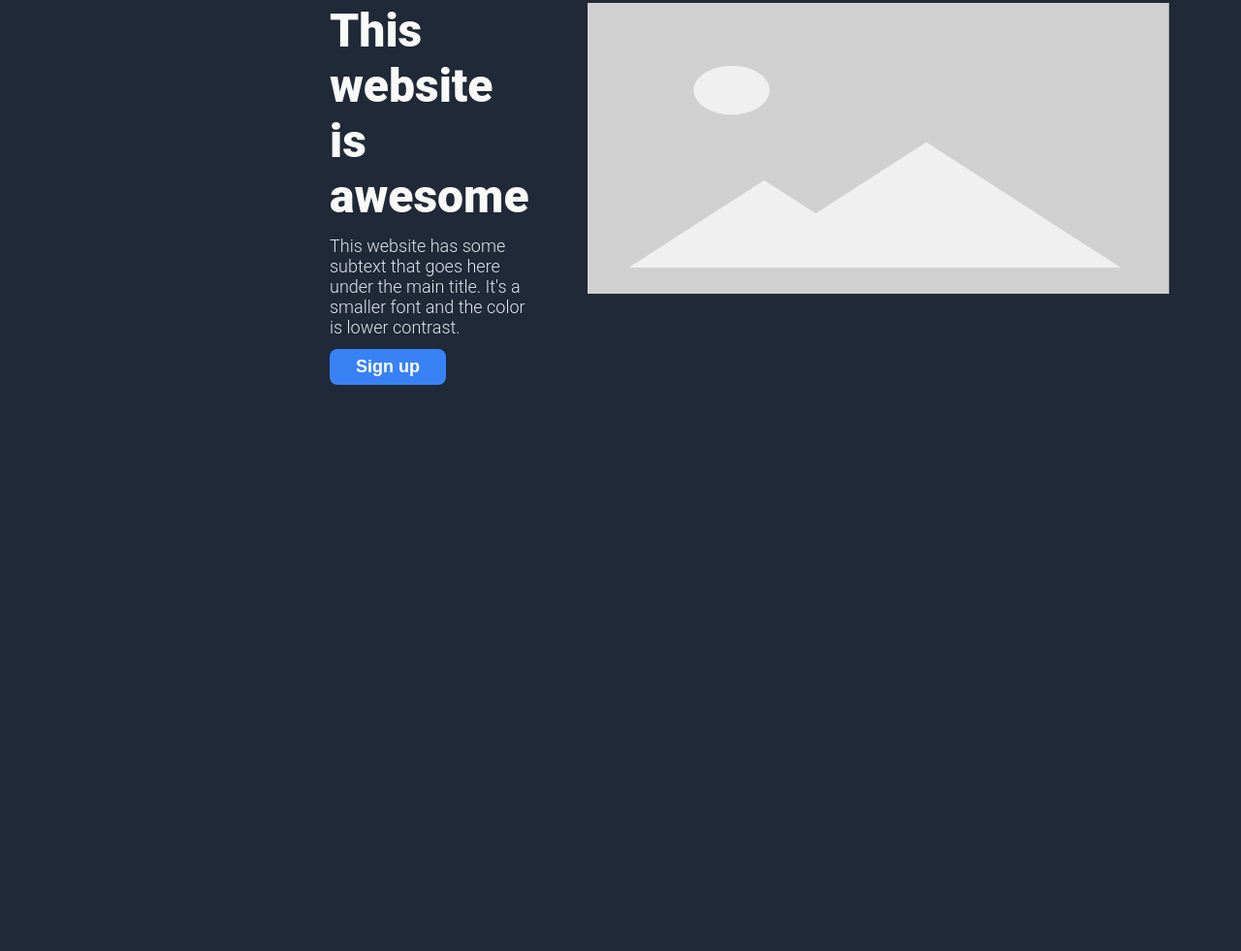
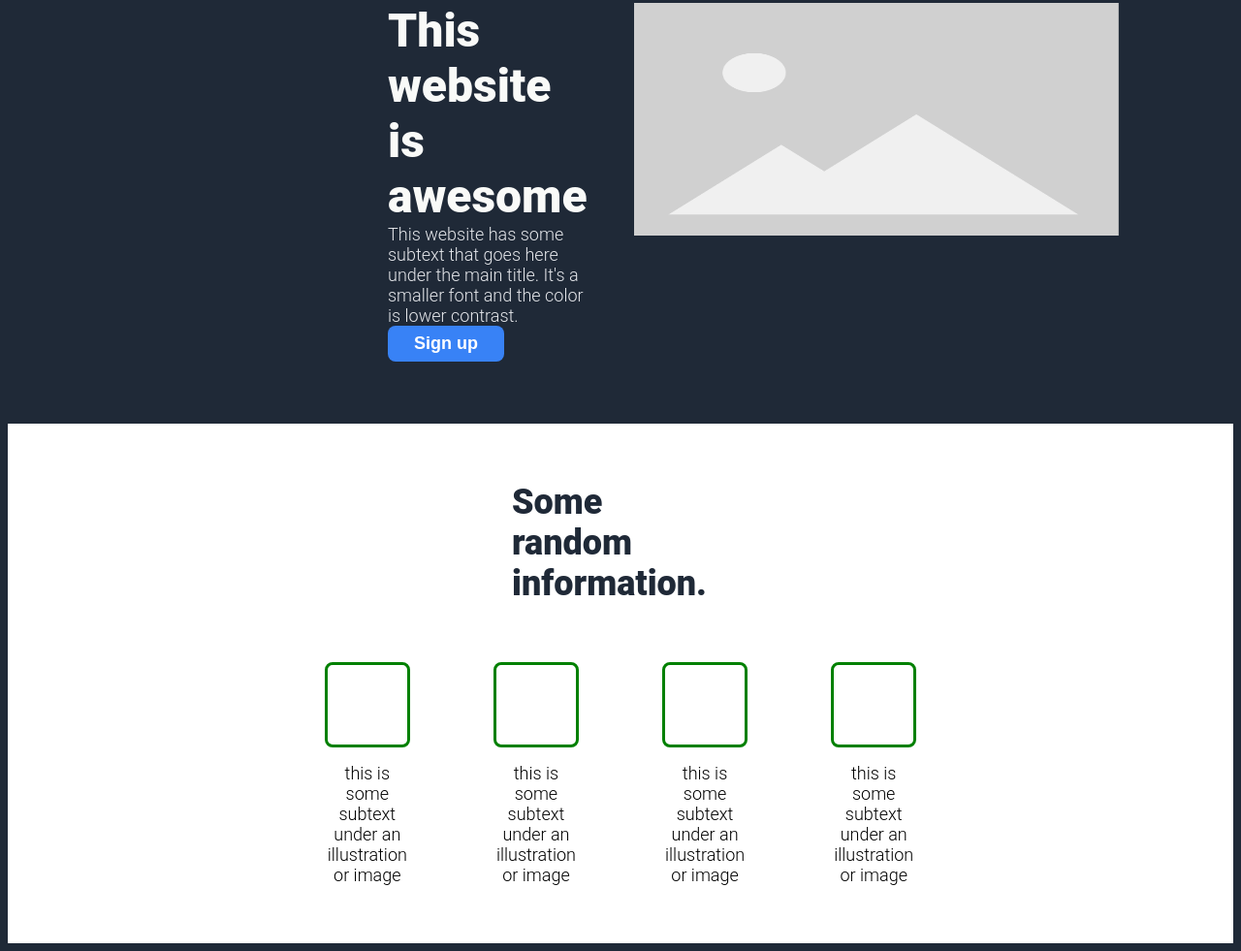
Before and after one commit to DvK12/landing-page, a plain HTML site: page index.html in a window 1280 px wide. Shown: the part 165-1146 px from the top of the page at 97% size. Before the commit the page ends 800 px from the top, so only its background shows below. Drawn offline with Linux system fonts and the light colour scheme.

Commit message:
added information section

```diff
--- a/index.html
+++ b/index.html
@@ -31,6 +31,36 @@
         </div>
       </div>
     </div>
+
+    <div class="information-section">
+      <div class="information-title">Some random information.</div>
+      <div class="information-containers">
+        <div class="information-container">
+          <div class="colored-container"></div>
+          <div class="information-text">
+            this is some subtext under an illustration or image
+          </div>
+        </div>
+        <div class="information-container">
+          <div class="colored-container"></div>
+          <div class="information-text">
+            this is some subtext under an illustration or image
+          </div>
+        </div>
+        <div class="information-container">
+          <div class="colored-container"></div>
+          <div class="information-text">
+            this is some subtext under an illustration or image
+          </div>
+        </div>
+        <div class="information-container">
+          <div class="colored-container"></div>
+          <div class="information-text">
+            this is some subtext under an illustration or image
+          </div>
+        </div>
+      </div>
+    </div>
     <div class="footer"></div>
   </body>
 </html>
--- a/styles.css
+++ b/styles.css
@@ -1,11 +1,8 @@
-html {
-  background-color: #1f2937;
-}
-
 body {
   display: flex;
   flex-direction: column;
   font-family: roboto, Arial, Helvetica, sans-serif;
+  background-color: #1f2937;
 }
 
 .hero,
@@ -13,8 +10,10 @@ body {
   color: #f9faf8;
 }
 .header,
-.hero-section {
-  padding: 0 332px;
+.hero-section,
+.information-section,
+.information-container {
+  padding: 0 392px;
   display: flex;
   justify-content: space-between;
   align-items: center;
@@ -26,7 +25,8 @@ body {
   margin-bottom: 82px;
 }
 .header.links,
-.secondary-text {
+.secondary-text,
+.information-text {
   font-size: 18px;
   color: #e5e7eb;
   margin: 0;
@@ -46,8 +46,8 @@ ul li {
   color: red;
 }
 img {
-  width: 600px;
-  height: 300px;
+  width: 500px;
+  height: 240px;
 }
 .hero-section {
   gap: 10%;
@@ -57,7 +57,6 @@ img {
   color: #f9faf8;
   font-size: 48px;
   font-weight: 800;
-  margin-bottom: 12px;
 }
 .text {
   display: flex;
@@ -65,9 +64,7 @@ img {
   text-align: flex-start;
   justify-content: space-between;
 }
-.secondary-text {
-  margin-bottom: 12px;
-}
+
 .hero-section {
   align-items: stretch;
 }
@@ -84,3 +81,36 @@ img {
 .hero {
   margin-bottom: 64px;
 }
+.information-section {
+  background-color: white;
+  flex-direction: column;
+  padding: 0px 520px;
+  padding-bottom: 60px;
+}
+.colored-container {
+  width: 100%;
+  padding-top: 100%;
+  border: 3px solid green;
+  border-radius: 8px;
+}
+.information-containers {
+  display: flex;
+  justify-content: space-around;
+  align-items: center;
+  gap: 92px;
+}
+.information-title {
+  font-size: 36px;
+  font-weight: 800;
+  color: #1f2937;
+  margin: 60px 0;
+}
+.information-container {
+  flex-direction: column;
+  padding: 0;
+  gap: 16px;
+}
+.information-text {
+  text-align: center;
+  color: black;
+}
```
